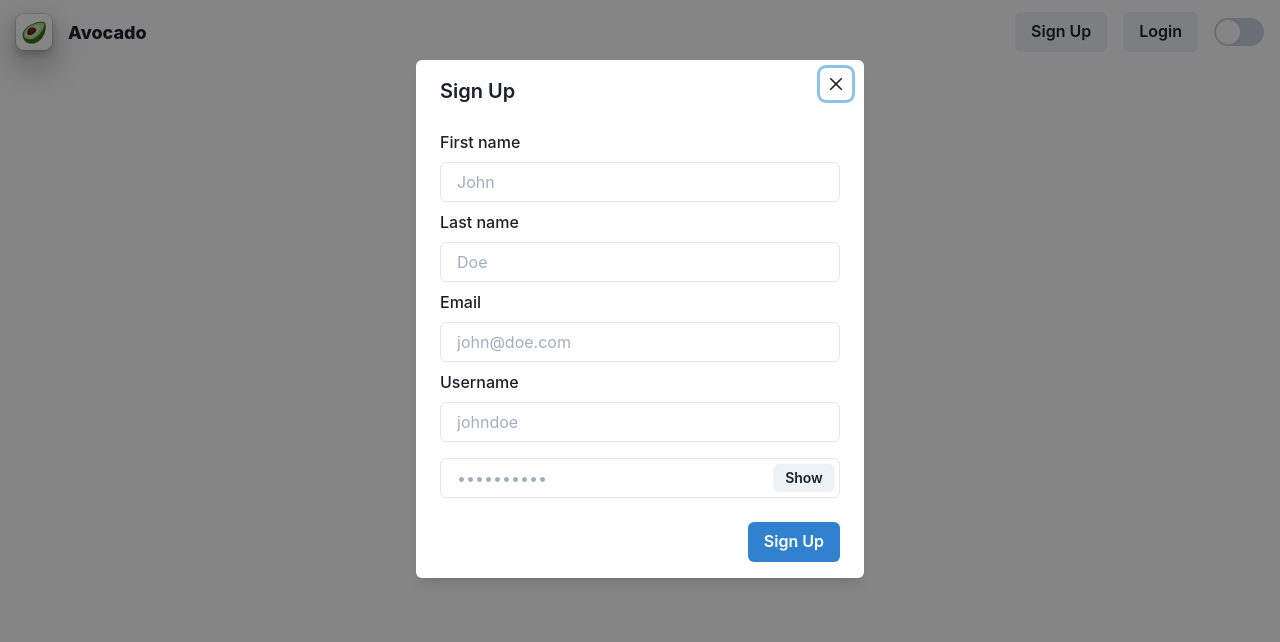
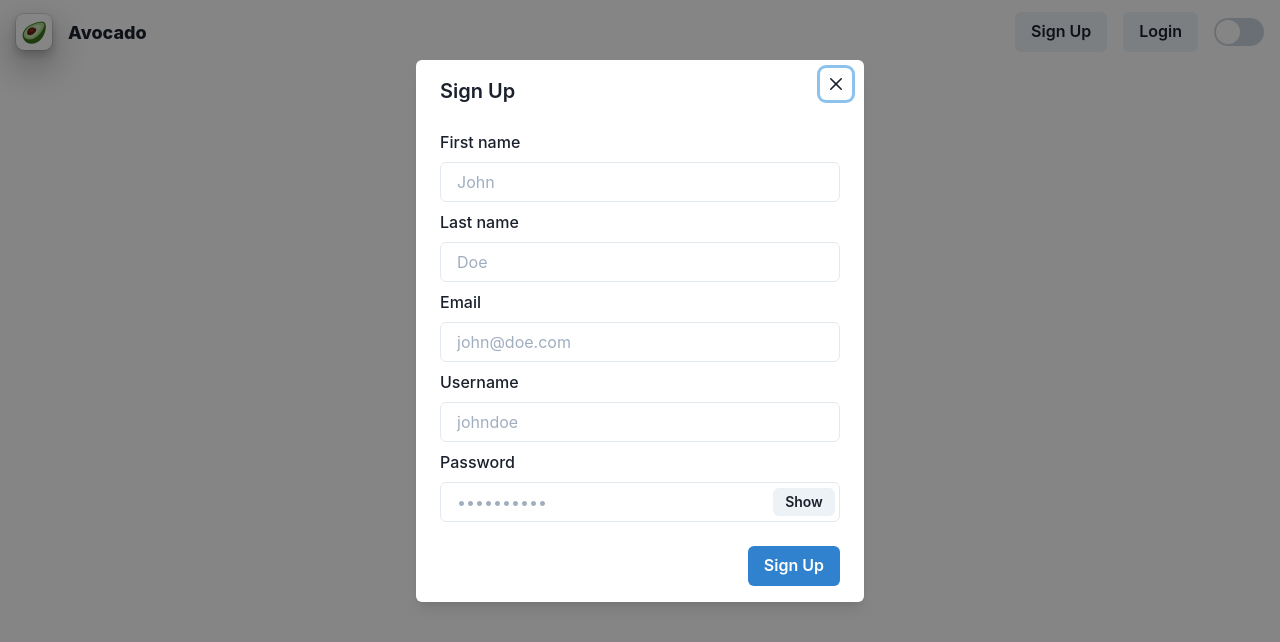
Before and after one commit to bnussman/avocado, a React (Vite) app in the folder website/: page / in a window 1280 px wide. Both pictures are taken after a click on the button "Sign Up". Shown: the top 642 px of the page. Built offline with nearby package versions, Linux system fonts and the light colour scheme; no server answers.

Commit message:
Add password input label

```diff
--- a/website/src/components/SignupModal.tsx
+++ b/website/src/components/SignupModal.tsx
@@ -134,7 +134,7 @@ export function SignupModal({ isOpen, onClose }: Props) {
                 </FormErrorMessage>
               </FormControl>
               <FormControl isInvalid={Boolean(errors.password)}>
-                <FormLabel htmlFor='password'></FormLabel>
+                <FormLabel htmlFor='password'>Password</FormLabel>
                 <InputGroup>
                   <Input
                     id='password'
```
